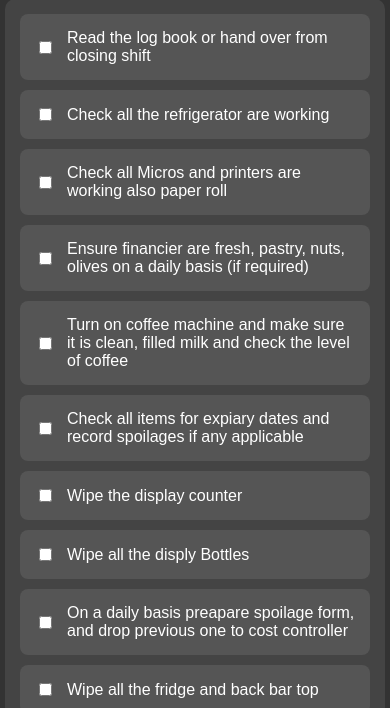
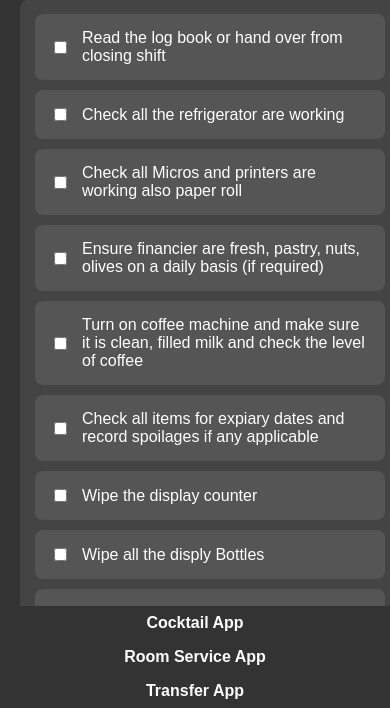
Before and after one commit to Crotoconlaptop/Daily-Bar-Opening-Checklist, a plain HTML site: page index.html in a window 390 px wide. Shown: the part 136-844 px from the top of the page. Drawn offline with Linux system fonts and the light colour scheme.

Commit message:
Add files via upload

```diff
--- a/app.js
+++ b/app.js
@@ -1,3 +1,4 @@
+
 document.addEventListener('DOMContentLoaded', function () {
     const tasksContainer = document.getElementById('tasks-container');
     const userNameInput = document.getElementById('userName');
--- a/index.css
+++ b/index.css
@@ -54,3 +54,71 @@ h1 {
     text-align: center;
     margin-bottom: 20px;
 }
+
+footer {
+    background-color: #333;
+    color: white;
+    text-align: center;
+    padding: 1em;
+    width: 100%;
+    position: fixed; /* Fijar el footer en la parte inferior */
+    bottom: 0;
+}
+
+/* Estilos para el navbar */
+.app-navbar {
+    display: flex;
+    justify-content: space-between;
+    width: 100%;
+    background-color: #333;
+    position: fixed; /* Fijar el navbar en la parte inferior */
+    bottom: 0;
+    left: 0; /* Asegurar que el navbar comience desde el borde izquierdo */
+    right: 0; /* Asegurar que el navbar termine en el borde derecho */
+    z-index: 999;
+}
+
+.app-navbar a {
+    margin: 0 1em;
+    text-decoration: none;
+    color: white;
+    font-weight: bold;
+    transition: color 0.3s ease;
+    flex-grow: 1; /* Distribuir el espacio disponible de manera equitativa */
+    text-align: center; /* Centrar el texto en dispositivos móviles */
+}
+
+.app-navbar a:hover {
+    color: #99CC99; /* Cambio de color al pasar el ratón */
+}
+
+.div-container {
+
+    padding-bottom: 100px; /* Ajustar el espacio para el contenido encima del footer */
+    margin-bottom: 10px; /* Ajustar margen inferior para dispositivos móviles */
+}
+
+/* Ajustes para dispositivos móviles */
+@media screen and (max-width: 768px) {
+    /* Ajustes para el navbar en dispositivos móviles */
+    .app-navbar {
+        display: flex;
+        flex-wrap: wrap; /* Permite que los elementos se acomoden en filas */
+        justify-content: space-around; /* Espacio uniforme entre los elementos */
+        width: 100%;
+        background-color: #333;
+        position: fixed;
+        bottom: 0;
+        z-index: 999;
+    }
+
+    .app-navbar a {
+        margin: 0.5em; /* Espacio alrededor de cada elemento */
+        text-decoration: none;
+        color: white;
+        font-weight: bold;
+        transition: color 0.3s ease;
+        width: 100%; /* Ocupar todo el ancho disponible */
+        text-align: center; /* Centrar el texto */
+    }
+}
--- a/index.html
+++ b/index.html
@@ -7,6 +7,7 @@
     <link rel="stylesheet" href="index.css">
 </head>
 <body>
+    <div class="div-container">
         <h1>Daily Bar Opening Checklist</h1>
         <div id="tasks-container">
             <!-- Aquí se agregarán dinámicamente las tareas -->
@@ -19,7 +20,18 @@
 
         <button id="downloadButton">Download Checklist</button>
 
+    </div>
 
+    <footer>
+        <nav class="app-navbar">
+            <!--<a href="index.html">Home</a>-->
+            <a href="cocktail-app.html">Cocktail App</a>
+            <a href="https://crotoconlaptop.github.io/roomservice/">Room Service App</a>
+            <a href="https://crotoconlaptop.github.io/transfer-app/">Transfer App</a>
+            <!--<a href="https://crotoconlaptop.github.io/Daily-Bar-Opening-Checklist/">Checklist App</a>-->
+        </nav>
+
+    </footer>
     <script src="app.js"></script>
 </body>
 </html>
```
Lines whose indentation alone changed are shown as unchanged.
